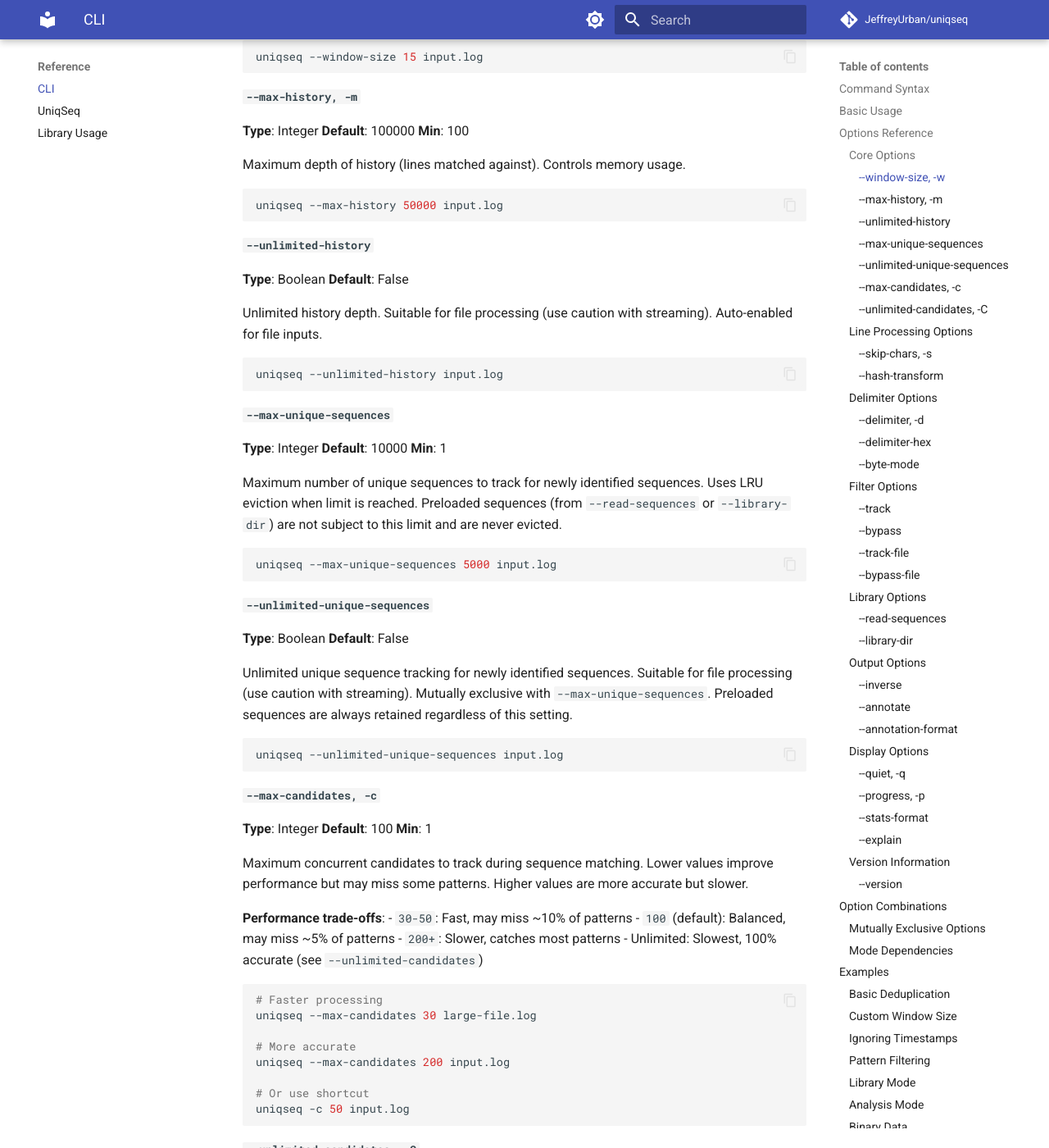
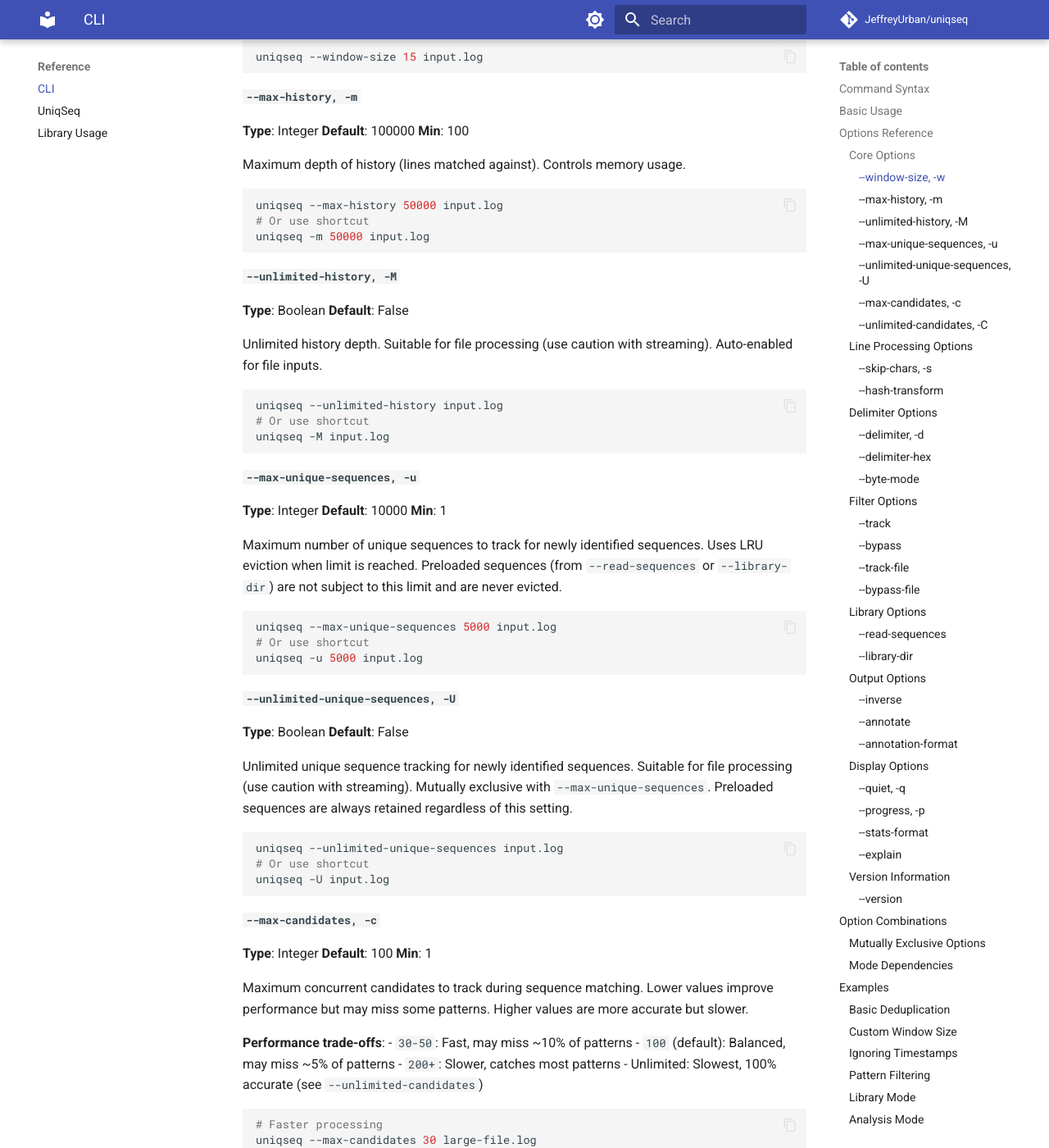
Before and after one commit to JeffreyUrban/uniqseq, an MkDocs documentation site: the page built from docs/reference/cli.md, in a window 1280 px wide and 1400 px high, scrolled down 861 px. Shown: the whole window at 82% size. Built offline with MkDocs 1.6.1 and Material for MkDocs 9.7.7, drawn with Linux system fonts in a browser that asks for light colours; comment, search, counter and statistics services are not loaded.

Commit message:
feat: Standardize shortcut flags with lowercase/uppercase convention
Implement consistent naming convention for CLI shortcuts:
- Lowercase for limited options: -m, -u, -c
- Uppercase for unlimited options: -M, -U, -C

Changes:
- --max-history: -m (unchanged)
- --unlimited-history: -M (was -u)
- --max-unique-sequences: -u (added)
- --unlimited-unique-sequences: -U (added)
- --max-candidates: -c (unchanged)
- --unlimited-candidates: -C (unchanged)

Updated documentation to reflect all shortcuts with examples.

🤖 Generated with [Claude Code](https://claude.com/claude-code)

Co-Authored-By: Claude <noreply@anthropic.com>

````diff
--- a/docs/reference/cli.md
+++ b/docs/reference/cli.md
@@ -45,9 +45,11 @@ Maximum depth of history (lines matched against). Controls memory usage.
 
 ```bash
 uniqseq --max-history 50000 input.log
+# Or use shortcut
+uniqseq -m 50000 input.log
 ```
 
-#### `--unlimited-history`
+#### `--unlimited-history, -M`
 **Type**: Boolean
 **Default**: False
 
@@ -55,9 +57,11 @@ Unlimited history depth. Suitable for file processing (use caution with streamin
 
 ```bash
 uniqseq --unlimited-history input.log
+# Or use shortcut
+uniqseq -M input.log
 ```
 
-#### `--max-unique-sequences`
+#### `--max-unique-sequences, -u`
 **Type**: Integer
 **Default**: 10000
 **Min**: 1
@@ -66,9 +70,11 @@ Maximum number of unique sequences to track for newly identified sequences. Uses
 
 ```bash
 uniqseq --max-unique-sequences 5000 input.log
+# Or use shortcut
+uniqseq -u 5000 input.log
 ```
 
-#### `--unlimited-unique-sequences`
+#### `--unlimited-unique-sequences, -U`
 **Type**: Boolean
 **Default**: False
 
@@ -76,6 +82,8 @@ Unlimited unique sequence tracking for newly identified sequences. Suitable for
 
 ```bash
 uniqseq --unlimited-unique-sequences input.log
+# Or use shortcut
+uniqseq -U input.log
 ```
 
 #### `--max-candidates, -c`
````
Also changed, not shown: 1 other file.
